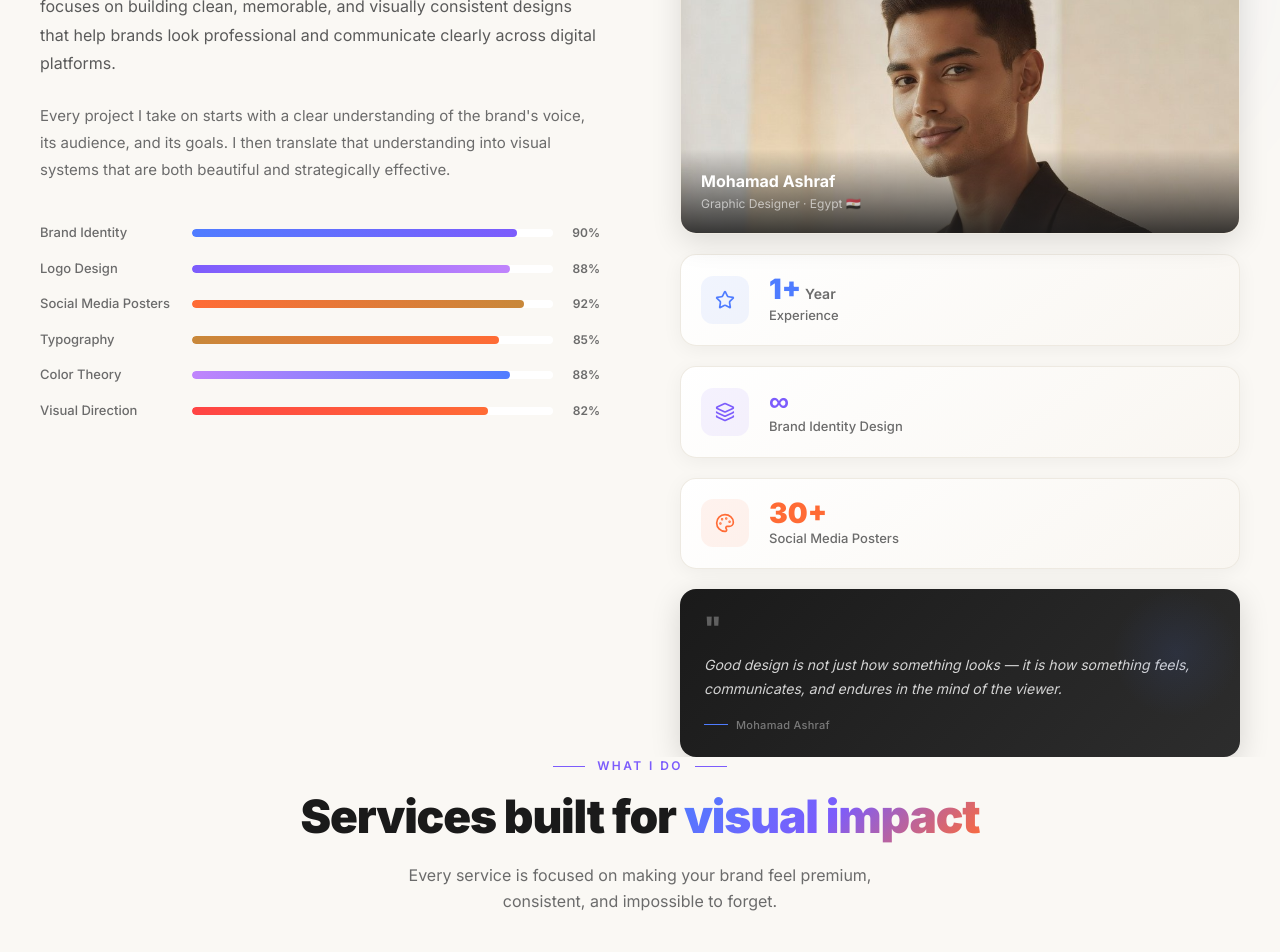
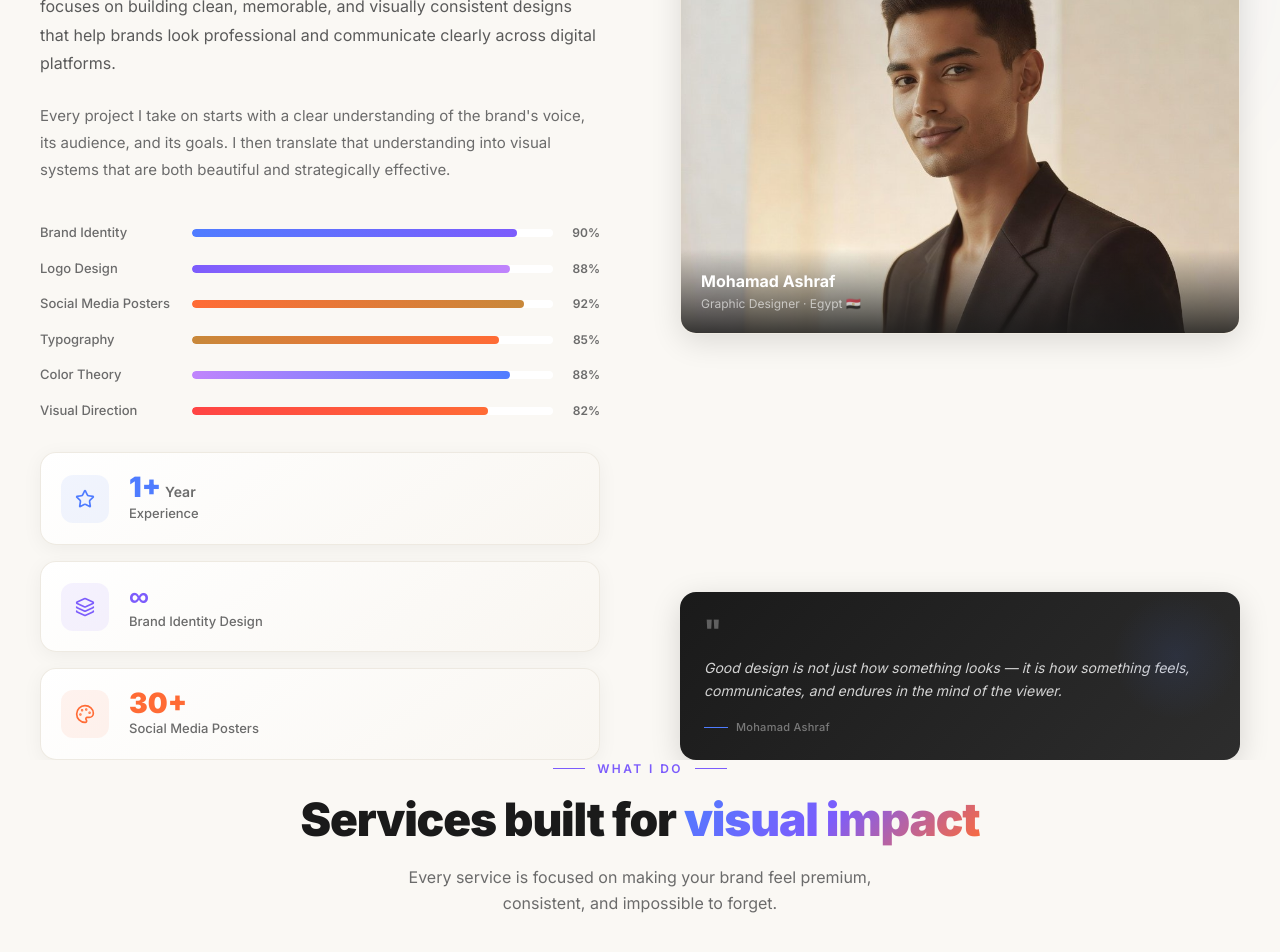
Before and after one commit to Loksha2/new-portfolio, a React (Vite) app: page / in a window 1280 px wide. Shown: the part 1082-2034 px from the top of the page. Built offline with nearby package versions, Linux system fonts and the light colour scheme; no server answers; the database is empty; a web font is replaced by a local one.

Commit message:
Restructure About: stats moved left below text, portrait image taller (520px), quote card on right

```diff
--- a/src/components/About.tsx
+++ b/src/components/About.tsx
@@ -41,7 +41,7 @@ const About = () => {
         </motion.div>
 
         <div className="grid lg:grid-cols-2 gap-16 lg:gap-20 items-start">
-          {/* Left — text */}
+          {/* Left — text + skills */}
           <div>
             <motion.h2
               initial={{ opacity: 0, y: 30 }}
@@ -104,16 +104,15 @@ const About = () => {
             </motion.div>
           </div>
 
-          {/* Right — portrait + stats */}
-          <div className="flex flex-col gap-5">
-            {/* Portrait card */}
+          {/* Right — portrait image (tall) */}
+          <div>
             <motion.div
               initial={{ opacity: 0, x: 30 }}
               animate={isInView ? { opacity: 1, x: 0 } : {}}
               transition={{ duration: 0.6, delay: 0.1, ease: easeOut }}
               className="rounded-2xl overflow-hidden relative"
               style={{
-                height: '420px',
+                height: '520px',
                 background: 'linear-gradient(145deg, var(--bg-card) 0%, var(--bg-card-end) 100%)',
                 border: '1px solid var(--border-subtle)',
                 boxShadow: '0 8px 30px rgba(0,0,0,0.12)',
@@ -133,14 +132,19 @@ const About = () => {
                 <div className="text-white/60 text-[12px] mt-0.5">{about.locationOverlay}</div>
               </div>
             </motion.div>
+          </div>
+        </div>
 
-            {/* Stat cards */}
+        {/* ── Row 2: Stats (left) + Quote (right) ── */}
+        <div className="grid lg:grid-cols-2 gap-16 lg:gap-20 mt-8">
+          {/* Left — stat cards */}
+          <div className="flex flex-col gap-4">
             {about.stats.map((stat, i) => (
               <motion.div
                 key={stat.label}
-                initial={{ opacity: 0, x: 30 }}
-                animate={isInView ? { opacity: 1, x: 0 } : {}}
-                transition={{ duration: 0.6, delay: 0.15 + i * 0.12, ease: easeOut }}
+                initial={{ opacity: 0, y: 20 }}
+                animate={isInView ? { opacity: 1, y: 0 } : {}}
+                transition={{ duration: 0.6, delay: 0.5 + i * 0.12, ease: easeOut }}
                 className="flex items-center gap-5 p-5 rounded-2xl"
                 style={{
                   background: 'linear-gradient(145deg, var(--bg-card) 0%, var(--bg-card-end) 100%)',
@@ -175,12 +179,14 @@ const About = () => {
                 </div>
               </motion.div>
             ))}
+          </div>
 
-            {/* Quote card */}
+          {/* Right — quote card */}
+          <div className="flex flex-col justify-end">
             <motion.div
-              initial={{ opacity: 0, x: 30 }}
-              animate={isInView ? { opacity: 1, x: 0 } : {}}
-              transition={{ duration: 0.6, delay: 0.55, ease: easeOut }}
+              initial={{ opacity: 0, y: 20 }}
+              animate={isInView ? { opacity: 1, y: 0 } : {}}
+              transition={{ duration: 0.6, delay: 0.6, ease: easeOut }}
               className="p-6 rounded-2xl relative overflow-hidden"
               style={{
                 background: 'linear-gradient(135deg, #1a1a1a 0%, #2d2d2d 100%)',
```
